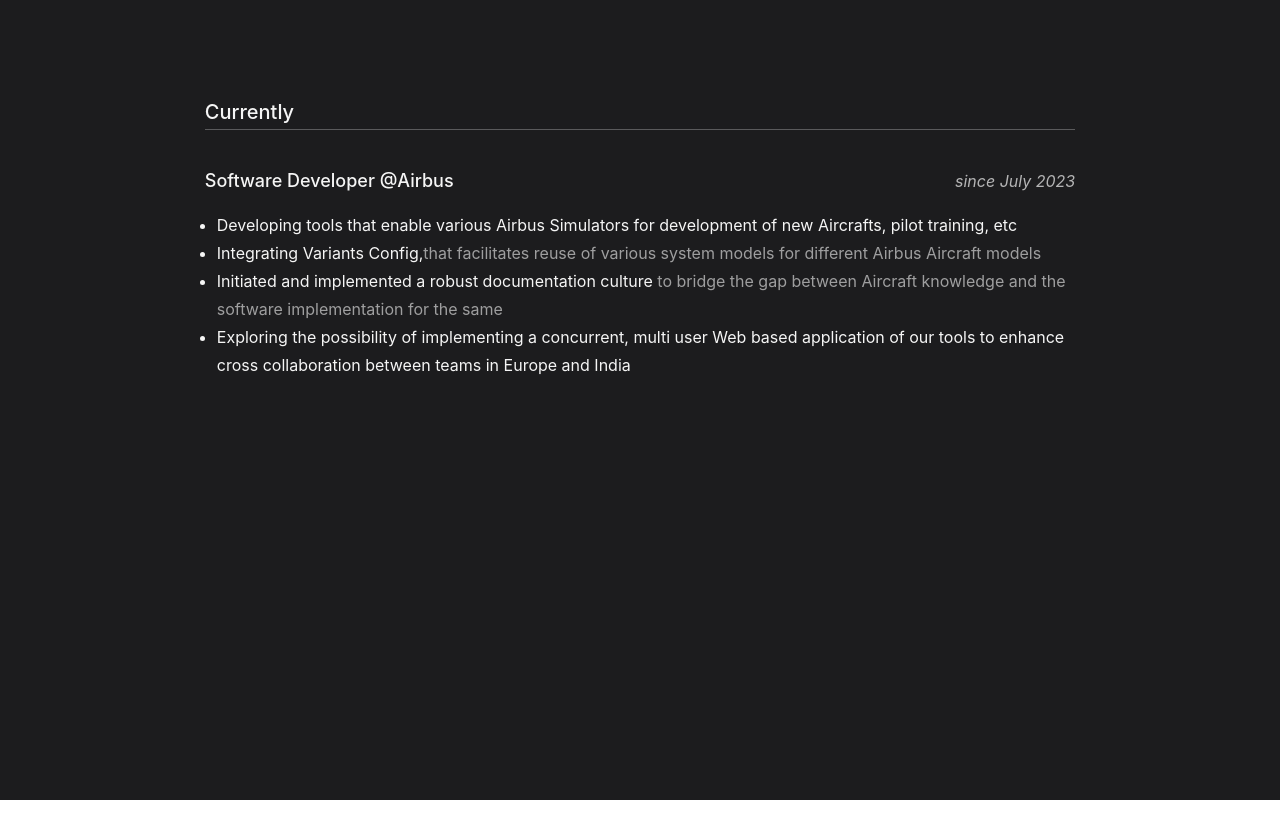
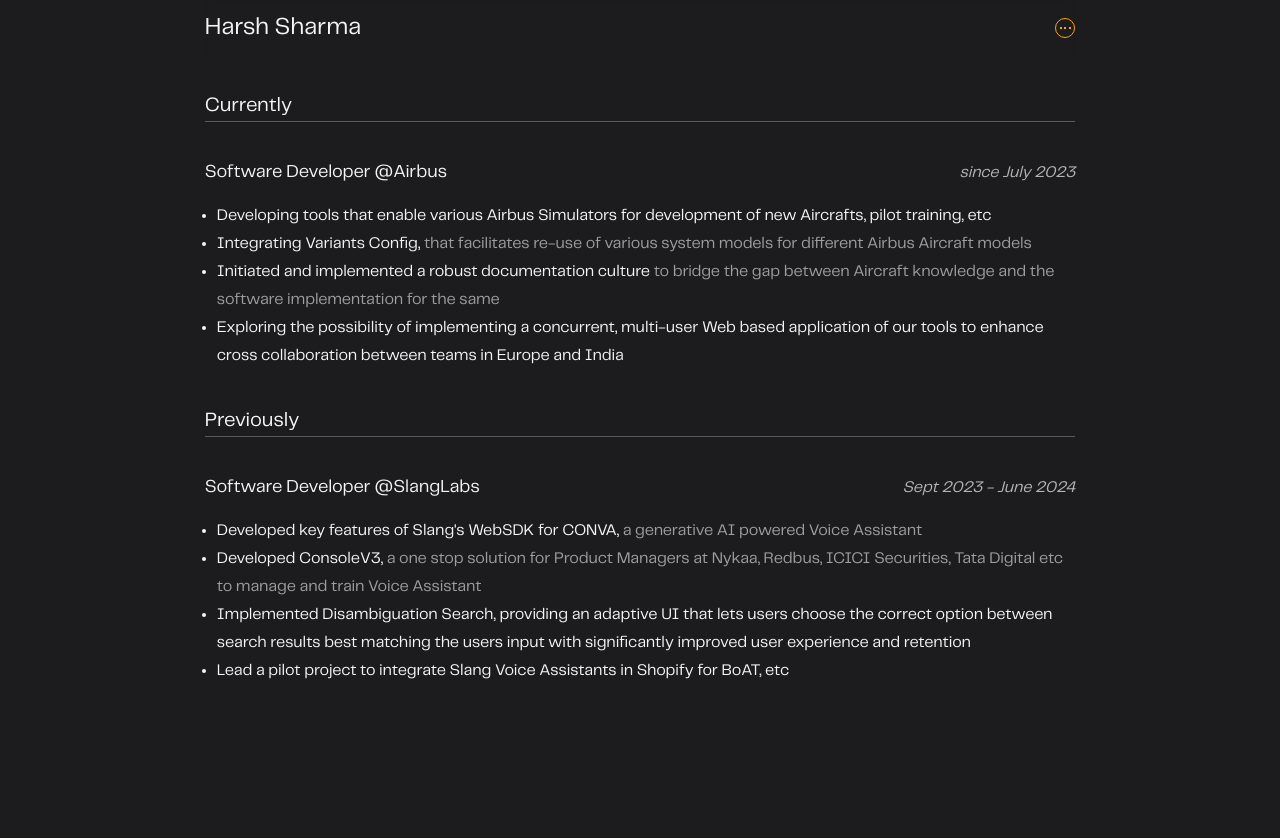
Before and after one commit to harsh-1923/imharsh, a React (Vite) app in the folder client/: page / in a window 1280 px wide. Shown: the top 838 px of the page. Before the commit the page ends 800 px from the top, so only its background shows below. Built offline with nearby package versions, Linux system fonts and the light colour scheme; no server answers; a web font is replaced by a local one.

Commit message:
Experience section

```diff
--- a/client/src/component/JobDetails/JobDesc.css
+++ b/client/src/component/JobDetails/JobDesc.css
@@ -13,6 +13,7 @@
 .job-details-header-wrap p {
   opacity: 0.7;
   font-style: italic;
+  text-align: right;
 }
 
 .details-wrap {
--- /dev/null
+++ b/client/src/component/Navbar/Navbar.css
@@ -0,0 +1,34 @@
+.navbar-wrap {
+  width: 100%;
+  display: flex;
+  align-items: center;
+  justify-content: space-between;
+  position: sticky;
+  top: 0;
+  padding: 15px 0px;
+
+  backdrop-filter: blur(2px);
+}
+
+.navbar-name {
+  font-size: 24px;
+  font-weight: 500;
+  /* letter-spacing: -0.09px; */
+}
+
+.menu-icon {
+  width: 20px;
+  height: 20px;
+  border: 1px solid orange;
+  border-radius: 50%;
+  display: flex;
+  align-items: center;
+  justify-content: space-around;
+  padding: 0px 2px;
+}
+
+.menu-icon-dot {
+  width: 2px;
+  height: 2px;
+  background-color: orange;
+}
--- /dev/null
+++ b/client/src/component/Navbar/Navbar.jsx
@@ -0,0 +1,33 @@
+import React from "react";
+import "./Navbar.css";
+
+const Navbar = () => {
+  const handleClick = () => {
+    const vibrationButton = document.querySelector(".menu-icon");
+    console.log("Doing something");
+
+    // Check if the Vibration API is supported
+    if ("vibrate" in navigator) {
+      vibrationButton.addEventListener("click", function () {
+        // Vibrate the device for 200 milliseconds
+        navigator.vibrate(200);
+      });
+    } else {
+      // If Vibration API is not supported, display an error message
+      vibrationButton.textContent = "Vibration Not Supported";
+      vibrationButton.disabled = true;
+    }
+  };
+  return (
+    <div className="navbar-wrap">
+      <h1 className="navbar-name">Harsh Sharma</h1>
+      <div className="menu-icon" onClick={() => handleClick()}>
+        <div className="menu-icon-dot"></div>
+        <div className="menu-icon-dot"></div>
+        <div className="menu-icon-dot"></div>
+      </div>
+    </div>
+  );
+};
+
+export default Navbar;
--- a/client/src/component/SectionHeader/SectionHeader.css
+++ b/client/src/component/SectionHeader/SectionHeader.css
@@ -1,6 +1,7 @@
 .section-header-wrap {
   width: 100%;
   padding-bottom: 5px;
+  margin-top: 40px;
   border-bottom: 1px solid rgba(255, 255, 255, 0.274);
 }
 
--- /dev/null
+++ b/client/src/component/Typewriter/Typewriter.css
@@ -0,0 +1,15 @@
+.typewriter-skeleton {
+  background-color: #eee;
+  width: 100%; /* Adjust as needed */
+  display: inline-block;
+  animation: skeletonLoading 1.5s linear infinite alternate;
+}
+
+@keyframes skeletonLoading {
+  0% {
+    background-color: #eee;
+  }
+  100% {
+    background-color: #ff0000;
+  }
+}
--- /dev/null
+++ b/client/src/component/Typewriter/Typewriter.jsx
@@ -0,0 +1,38 @@
+import React, { useState, useEffect } from "react";
+import "./Typewriter.css";
+
+function Typewriter({ text, delay = 100 }) {
+  const [displayText, setDisplayText] = useState("");
+  const [isLoading, setIsLoading] = useState(true); // For skeleton
+
+  useEffect(() => {
+    let currentIndex = 0;
+
+    const intervalId = setInterval(() => {
+      setDisplayText(text.substring(0, currentIndex + 1));
+      currentIndex++;
+
+      if (currentIndex >= text.length) {
+        clearInterval(intervalId);
+        setIsLoading(false); // Animation complete, hide skeleton
+      }
+    }, delay);
+
+    return () => clearInterval(intervalId);
+  }, [text, delay]);
+
+  return (
+    <div style={{ display: "inline-block" }}>
+      {" "}
+      {/* For inline skeleton */}
+      {isLoading && (
+        <span style={{ backgroundColor: "#eee", width: text.length + "ch" }}>
+          &nbsp; {/* Non-breaking space for width */}
+        </span>
+      )}
+      <span>{displayText}</span>
+    </div>
+  );
+}
+
+export default Typewriter;
--- a/client/src/index.css
+++ b/client/src/index.css
@@ -20,9 +20,9 @@
     BlinkMacSystemFont, Segoe UI, Roboto, Helvetica Neue, Arial, Noto Sans,
     sans-serif, Apple Color Emoji, Segoe UI Emoji, Segoe UI Symbol,
     Noto Color Emoji; */
-  font-family: X, -apple-system, BlinkMacSystemFont, "Segoe UI", "Roboto",
-    "Oxygen", "Ubuntu", "Cantarell", "Fira Sans", "Droid Sans", "Helvetica Neue",
-    sans-serif;
+  font-family: PPT_Regular, X, -apple-system, BlinkMacSystemFont, "Segoe UI",
+    "Roboto", "Oxygen", "Ubuntu", "Cantarell", "Fira Sans", "Droid Sans",
+    "Helvetica Neue", sans-serif;
 
   -webkit-text-size-adjust: none;
   -webkit-font-smoothing: antialiased;
--- a/client/src/pages/Home/Home.css
+++ b/client/src/pages/Home/Home.css
@@ -1,8 +1,16 @@
 .home-wrap {
-  padding: 100px var(--scrible-page-padding);
+  padding: 0px var(--scrible-page-padding);
   display: flex;
   justify-content: center;
   flex-direction: column;
+}
+
+/* .page-tag {
+  font-style: ;
+} */
+
+.filler {
+  height: 100vh;
 }
 
 .box {
@@ -38,7 +46,7 @@
 
 @media (max-width: 500px) {
   .home-wrap {
-    padding: 100px 35px;
+    padding: 0px 35px;
   }
 }
 
--- a/client/src/pages/Home/Home.jsx
+++ b/client/src/pages/Home/Home.jsx
@@ -2,10 +2,24 @@ import React from "react";
 import "./Home.css";
 import SectionHeader from "../../component/SectionHeader/SectionHeader";
 import JobDetails from "../../component/JobDetails/JobDetails";
+import Navbar from "../../component/Navbar/Navbar";
+import Typewriter from "../../component/Typewriter/Typewriter";
 
 const Home = () => {
+  const getTime = async () => {
+    const data = await fetch(
+      "http://worldtimeapi.org/api/timezone/Asia/Kolkata"
+    );
+    const time = await data.json();
+    console.log(time);
+  };
+  React.useEffect(() => {
+    getTime();
+  }, []);
   return (
     <div className="home-wrap">
+      <Navbar />
+
       <SectionHeader header={"Currently"} />
       <JobDetails>
         <ul>
@@ -18,9 +32,9 @@ const Home = () => {
           </li>
           <li>
             <p>
-              Integrating Variants Config,
+              Integrating Variants Config,{" "}
               <span>
-                that facilitates reuse of various system models for different
+                that facilitates re-use of various system models for different
                 Airbus Aircraft models
               </span>
             </p>
@@ -37,13 +51,53 @@ const Home = () => {
           </li>
           <li>
             <p>
-              Exploring the possibility of implementing a concurrent, multi user
+              Exploring the possibility of implementing a concurrent, multi-user
               Web based application of our tools to enhance cross collaboration
               between teams in Europe and India
             </p>
           </li>
         </ul>
       </JobDetails>
+
+      <SectionHeader header={"Previously"} />
+      <JobDetails
+        title="Software Developer @SlangLabs"
+        timeline="Sept 2023 - June 2024"
+      >
+        <ul>
+          <li>
+            <p>
+              Developed key features of Slang's WebSDK for CONVA,{" "}
+              <span> a generative AI powered Voice Assistant</span>
+            </p>
+          </li>
+          <li>
+            <p>
+              Developed ConsoleV3,
+              <span>
+                {" "}
+                a one stop solution for Product Managers at Nykaa, Redbus, ICICI
+                Securities, Tata Digital etc to manage and train Voice Assistant
+              </span>
+            </p>
+          </li>
+          <li>
+            <p>
+              Implemented Disambiguation Search, providing an adaptive UI that
+              lets users choose the correct option between search results best
+              matching the users input with significantly improved user
+              experience and retention
+            </p>
+          </li>
+          <li>
+            <p>
+              Lead a pilot project to integrate Slang Voice Assistants in
+              Shopify for BoAT, etc
+            </p>
+          </li>
+        </ul>
+      </JobDetails>
+      <div className="filler"></div>
     </div>
   );
 };
```
